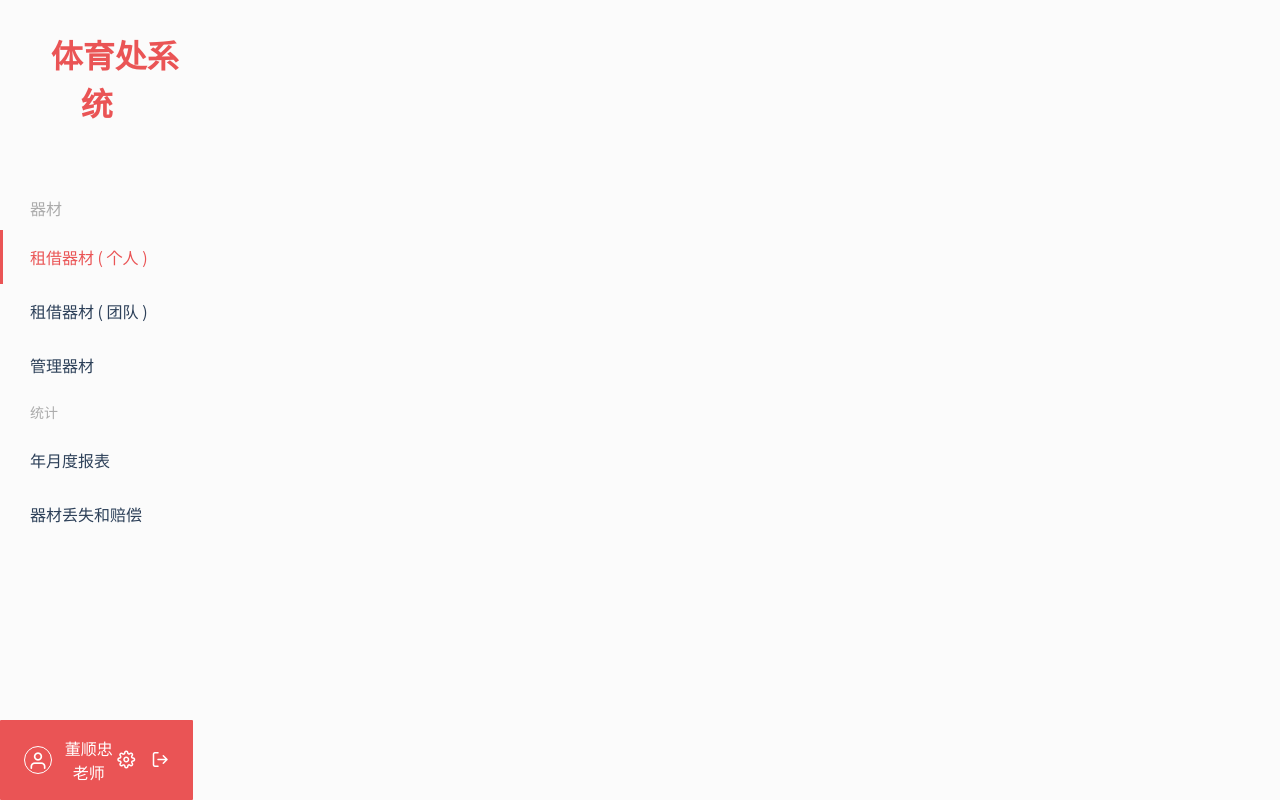
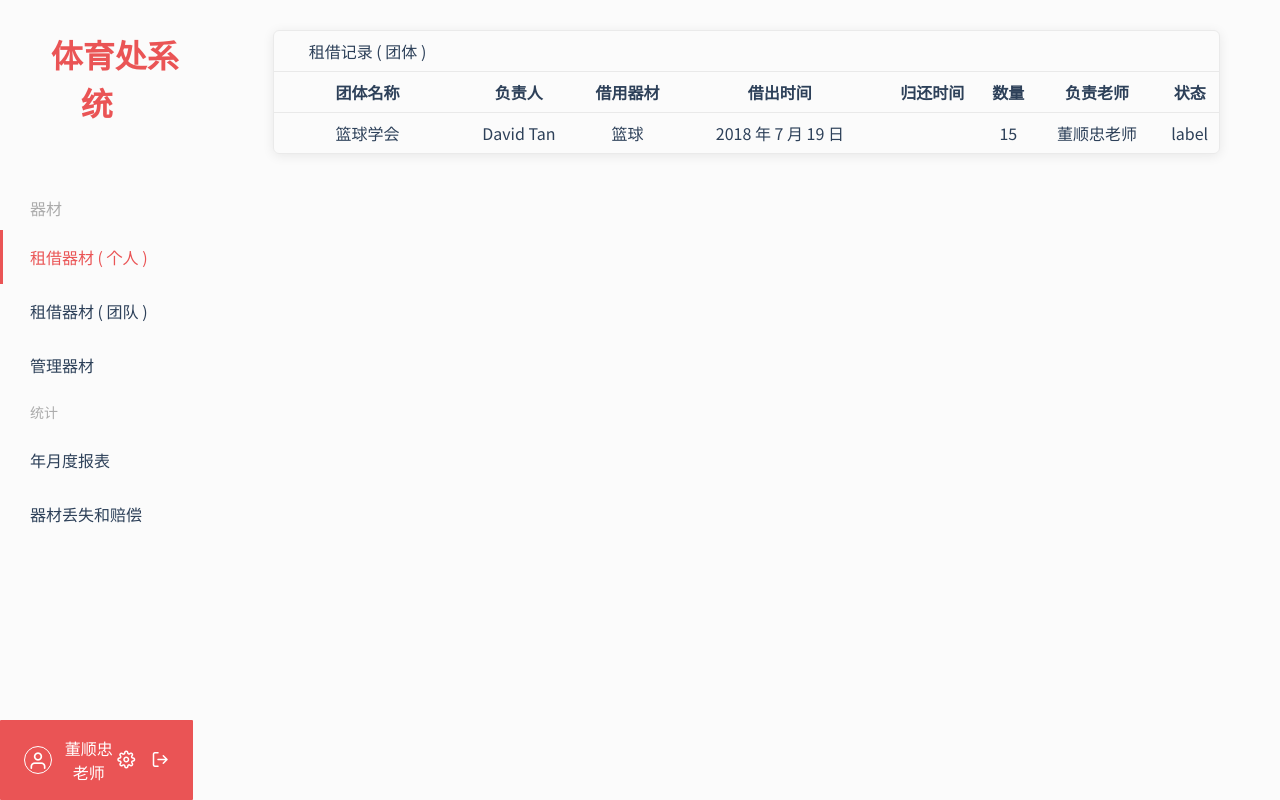
Before and after one commit to MechFroG88/Humble-Sports, a Vue app in the folder client/: page /rent/group in a window 1280 px wide. Built offline with nearby package versions, Linux system fonts and the light colour scheme.

Commit message:
Add group page

```diff
--- /dev/null
+++ b/client/src/api/tableColumns.js
@@ -0,0 +1,19 @@
+export let personal = [
+    { name: '学生资料', field: 'info'        },
+    { name: '借用器材', field: 'item'        },
+    { name: '借出时间', field: 'rent_time'   },
+    { name: '归还时间', field: 'return_time' },
+    { name: '负责老师', field: 'teacher'     },
+    { name: '状态'   , field: 'status'      }
+];
+
+export let group=[
+    { name: '团体名称' , field: 'groupname'},
+    { name: '负责人'   , field: 'info'},
+    { name: '借用器材' , field: 'item'},
+    { name: '借出时间' , field: 'rent_time'},
+    { name: '归还时间' , field: 'return-time'},
+    { name: '数量'     , field: 'number'},
+    { name: '负责老师' , field: 'teacher'},
+    { name: '状态'     , field: 'status'}
+]
--- a/client/src/assets/scss/pages/login.scss
+++ b/client/src/assets/scss/pages/login.scss
@@ -20,21 +20,21 @@
       margin-top: 2rem;
       display: flex;
       flex-direction: column;
-      border: .05rem solid #ecedf9;
-      border-left: solid .25rem $primary-color;
-      border-radius: .1rem;
+      border: 0.05rem solid #ecedf9;
+      border-left: solid 0.25rem $primary-color;
+      border-radius: 0.1rem;
       .input-label {
         font-size: $font-size-sm;
         font-weight: 400;
         text-align: left;
-        padding-top: .4rem;
-        padding-left: .4rem;
+        padding-top: 0.4rem;
+        padding-left: 0.4rem;
       }
       .username {
         border: none;
-        padding-bottom: .4rem;
-        padding-left: .4rem;
-        border-bottom: .05rem solid #ecedf9;
+        padding-bottom: 0.4rem;
+        padding-left: 0.4rem;
+        border-bottom: 0.05rem solid #ecedf9;
         color: $primary-color;
         &:focus {
           outline: none;
@@ -44,14 +44,14 @@
           align-items: center;
         }
         &::placeholder {
-          font-size: .6rem;
-          color: rgba(0, 0, 0, .25);
+          font-size: 0.6rem;
+          color: rgba(0, 0, 0, 0.25);
         }
       }
       .password {
         border: none;
-        padding-bottom: .4rem;
-        padding-left: .4rem;
+        padding-bottom: 0.4rem;
+        padding-left: 0.4rem;
         color: $primary-color;
         &:focus {
           outline: none;
@@ -61,8 +61,8 @@
           align-items: center;
         }
         &::placeholder {
-          font-size: .6rem;
-          color: rgba(0, 0, 0, .25);
+          font-size: 0.6rem;
+          color: rgba(0, 0, 0, 0.25);
         }
       }
     }
@@ -73,13 +73,13 @@
         display: flex;
         font-size: $font-size-sm;
         font-weight: 500;
-        color: rgba(0, 0, 0, .5);
+        color: rgba(0, 0, 0, 0.5);
       }
       .forgot {
         font-size: $font-size-sm;
-        margin-top: .4rem;
+        margin-top: 0.4rem;
         font-weight: 500;
-        color: rgba(0, 0, 0, .25);
+        color: rgba(0, 0, 0, 0.25);
       }
     }
     .submit {
@@ -89,16 +89,16 @@
       width: 6rem;
       height: 2.25rem;
       border: none;
-      font-size: .65rem;
-      box-shadow: 0 3px 15px rgba($primary-color, .35);
+      font-size: 0.65rem;
+      box-shadow: 0 3px 15px rgba($primary-color, 0.35);
     }
   }
 
   .pic {
     background-size: cover;
     background-position: center;
-    background-image: url('../pictures/background-login.jpg');
+    background-image: url("../pictures/background-login.jpg");
     height: 100vh;
-    opacity: .5;
+    opacity: 0.5;
   }
 }
--- a/client/src/pages/rent/group.vue
+++ b/client/src/pages/rent/group.vue
@@ -1,10 +1,40 @@
 <template>
-
+  <div id="_group">
+    <gpTable width="100%" :columns="columns" :data="data" title >
+      <div slot="status">
+        label
+      </div>
+      <div slot="title">
+        租借记录 ( 团体 )
+      </div>
+      </gpTable>
+  </div>
 </template>
 
 <script>
+import gpTable from '@/components/tables'
+import {group} from '@/api/tableColumns'
 export default {
+  components:{
+    gpTable
+  },
+  data:()=>({
+    columns:group,
+    data:[
+      {
+        groupname:'篮球学会',
+        info:'David Tan',
+        item:'篮球',
+        rent_time:'2018 年 7 月 19 日',
+        return_time:'2018 年 7 月 19 日',
+        number:'15',
+        teacher:'董顺忠老师',
+    },
 
+    ]
+
+
+  })
 }
 </script>
 
--- a/client/src/pages/rent/personal.vue
+++ b/client/src/pages/rent/personal.vue
@@ -1,11 +1,14 @@
 <template>
   <div id="_personal">
     <cp-table width="100%" :columns="columns" :data="data" title>
+      <div slot="info">
+        asdhasdhasdhasd
+      </div>
       <template slot="title">
         aslkdjhasld
       </template>
-      <div slot="info">
-        asdhasdhasdhasd
+      <div slot="status">
+        label
       </div>
     </cp-table>
   </div>
@@ -14,39 +17,30 @@
 <script>
 import cpTable from '@/components/tables'
 import cmodal from '@/components/confirm-modal'
+import { personal } from '@/api/tableColumns'
 export default {
   mounted() {
     console.log(this);
-
   },
   components: {
     cpTable,
     cmodal
   },
   data: () => ({
-    columns: [
-      { name: '学生资料', field: 'info'        },
-      { name: '借用器材', field: 'item'        },
-      { name: '借出时间', field: 'rent_time'   },
-      { name: '归还时间', field: 'return_time' },
-      { name: '负责老师', field: 'teacher'     },
-      { name: '状态'   , field: 'status'      }
-    ],
+    columns: personal,
     data: [
       {
         item: 'b',
-        info: '',
         rent_time: 'c',
         return_time: 'd',
         teacher: 'e',
-        status: 'f'
+        info: ''
       },
       {
         item: '2',
         rent_time: '3',
         return_time: '4',
-        teacher: '5',
-        status: '6'
+        teacher: '5'
       }
     ]
   })
```
Also changed, not shown: client/src/components/tables.vue (+14 -10 lines).
